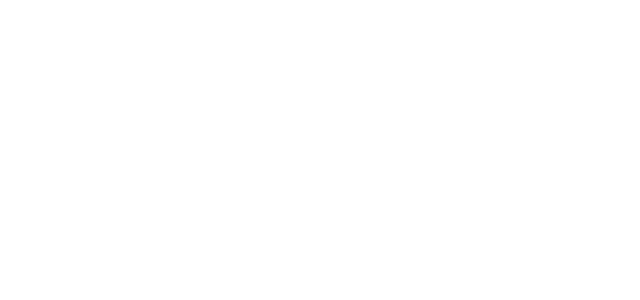
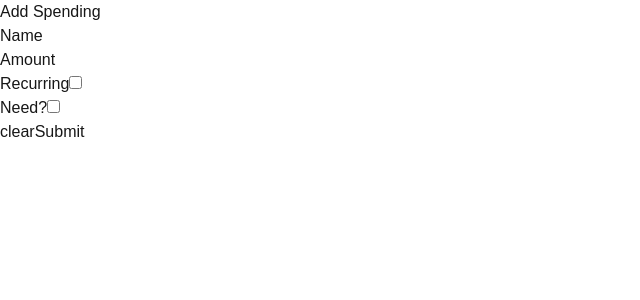
Before and after one commit to ChristianaLau/finadvisor, a Next.js app: page /advice in a window 1280 px wide. Shown: the top 300 px of the page, without its empty margins (0-640 px from the left). Built offline with nearby package versions, Linux system fonts and the light colour scheme.

Commit message:
spending form skeleton

```diff
--- /dev/null
+++ b/app/advice/AddSpendingForm.jsx
@@ -0,0 +1,166 @@
+"use client";
+
+import { addSpending } from "@/lib/actions/finData.actions";
+import {
+  periodTypes,
+  periodDefault,
+  spendingType,
+  spendingTypeDefault,
+} from "@/app/constants";
+import { useState } from "react";
+export default function AddSpendingForm() {
+  const updateSpendingData = () => {
+    // update statedata
+  };
+  const saveSpendingData = () => {
+    // update db with spending data
+  };
+  const [form, setForm] = useState({
+    name: "",
+    amount: "",
+    recurring: false,
+    period: "one time",
+    type: "one time purchase",
+    wantLevel: 0,
+  });
+
+  const handleChange = (e) => {
+    const { name, value, type, checked } = e.target;
+    setForm((prev) => ({
+      ...prev,
+      [name]: type === "checkbox" ? checked : value,
+    }));
+  };
+
+  const handleSubmit = (e) => {
+    e.preventDefault();
+
+    const payload = {
+      name: form.name,
+      amount: parseFloat(form.amount),
+      recurring: form.recurring,
+      period: parseInt(form.period),
+      type: form.type,
+      need: true,
+      wantLevel: parseInt(form.wantLevel),
+      updated: new Date().toISOString(),
+    };
+    if (form.need) form.wantLevel = 0;
+    if (!form.recurring) {
+      form.period = periodDefault;
+      form.type = spendingTypeDefault;
+    }
+    console.log("Submitted data:", payload);
+    // Send to API or save to state/storage
+  };
+  return (
+    <div className="form-container">
+      <form onSubmit={handleSubmit}>
+        <h2 className="form-title">Add Spending</h2>
+
+        <div className="form-set">
+          <label>Name</label>
+          <input
+            // id="name"
+            type="text"
+            name="name"
+            value={form.name}
+            onChange={handleChange}
+            className="adv-input"
+          />
+        </div>
+
+        <div className="form-set">
+          <label>Amount</label>
+          <input
+            type="number"
+            name="amount"
+            value={form.amount}
+            onChange={handleChange}
+            className="adv-input"
+          />
+        </div>
+        <div className="form-set">
+          <label>Recurring</label>
+          <input
+            type="checkbox"
+            name="recurring"
+            checked={form.recurring}
+            onChange={handleChange}
+            className="adv-checkbox"
+          />
+        </div>
+        {form.recurring && (
+          <>
+            <div className="form-set">
+              <label>Period</label>
+              <select
+                name="period"
+                value={form.period}
+                onChange={handleChange}
+                required
+                className="adv-input"
+              >
+                {periodTypes.map(({ label, value }) => (
+                  <option key={value} value={value}>
+                    {label}
+                  </option>
+                ))}
+              </select>
+            </div>
+
+            <div className="form-set">
+              <label>Type</label>
+              <select
+                name="period"
+                value={form.period}
+                onChange={handleChange}
+                required
+                className="adv-input"
+              >
+                {spendingType.map(({ label, value }) => (
+                  <option key={value} value={value}>
+                    {label}
+                  </option>
+                ))}
+              </select>
+            </div>
+          </>
+        )}
+        <div className="form-set">
+          <label>Need?</label>
+          <input
+            type="checkbox"
+            name="need"
+            checked={form.need}
+            onChange={handleChange}
+            className="adv-checkbox"
+          />
+        </div>
+        {form.need && (
+          <div className="form-set">
+            <label>Want Level (1-5)</label>
+            <input
+              type="number"
+              name="wantLevel"
+              value={form.wantLevel}
+              onChange={handleChange}
+              className="adv-input"
+              min="0"
+              max="5"
+              step="1"
+            />
+          </div>
+        )}
+        <div className="form-button-set">
+          <button type="clear" className="submit-button">
+            clear
+          </button>
+          <button type="submit" className="submit-button">
+            Submit
+          </button>
+        </div>
+      </form>
+    </div>
+  );
+}
--- /dev/null
+++ b/app/advice/Displayfin.jsx
@@ -0,0 +1,13 @@
+// 'use client';
+
+// import { useEffect } from "react";
+// import {addSpendingForm} from "./addSpendingForm";
+export default function Displayfin(finData) {
+
+    return (
+      <div className="surveypage">
+        {/* display pie chart if data */}
+        {/* display what they can save on */}
+      </div>
+    );
+  };
--- a/app/advice/page.jsx
+++ b/app/advice/page.jsx
@@ -1,4 +1,4 @@
-// import { useEffect, useState } from "react";
+import AddSpendingForm from "./AddSpendingForm";
 
 // goal is to grow saving
 //   put it into growth savings account
@@ -13,28 +13,28 @@
 //         priority list for wants ranking 1-5
 //         wants = boba, vacation
 
-
-const advicePage = () => {
+export default function advicePage() {
   // const [finData,setFinData] = useState()
   // fin data should be in weekly, biweekly or monthly view based on settings
   // const [timeperiod,settimePeriod] = useState()
   // useEffect(()=>{
-    // get fin data if stored
-    // update db data upon unmount with saved fin data
+  // get fin data if stored
+  // update db data upon unmount with saved fin data
   // })
-  const updateSpendingData=()=>{
+  const updateSpendingData = () => {
     // update statedata
-  }
+  };
 
-  const saveSpendingData=()=>{
+  const saveSpendingData = () => {
     // update db with spending data
-  }
-  const deleteSpendingData=()=>{}
+  };
+  const deleteSpendingData = () => {};
   return (
     <div className="surveypage">
-        {/* display pie chart if data */}
-        {/* display what they can save on */}
+        <AddSpendingForm/>
+
+      {/* display pie chart if data */}
+      {/* display what they can save on */}
     </div>
   );
 };
-export default advicePage;
--- a/app/advice/testdata.json
+++ b/app/advice/testdata.json
@@ -7,16 +7,16 @@
   "rent": 600,
   "payperiod": 3,
   "payperiod_": "number of days options [1:daily, 7:weekly, 14:biweekly, ] ",
-  "pay": [
+  "income": [
     {
-      "type": "job",
+      "payType": "job",
       "type_": ["job", "contract", "sidehustle"],
       "amount": 1500,
       "date": "date received",
       "updated": "date_added in app"
     }
   ],
-  "itemized": [
+  "spending": [
     {
       "name": "rent",
       "amount": 1500,
--- /dev/null
+++ b/app/constants.jsx
@@ -0,0 +1,18 @@
+export const periodDefault = 0;
+export const periodTypes = [
+  { label: "One Time", value: periodDefault },
+  { label: "Weekly", value: 7 },
+  { label: "Biweekly", value: 14 },
+  { label: "Monthly", value: 30 },
+  { label: "yearly", value: 365 },
+];
+
+export const spendingTypeDefault = "one time purchase";
+export const spendingType = [
+  { label: "one time purchase", value: spendingTypeDefault },
+  { label: "bill", value: "bill" },
+  { label: "food", value: "food" },
+  { label: "subscription", value: "subscription" },
+  { label: "gifts", value: "gifts" },
+  { label: "other", value: "other" },
+];
```
